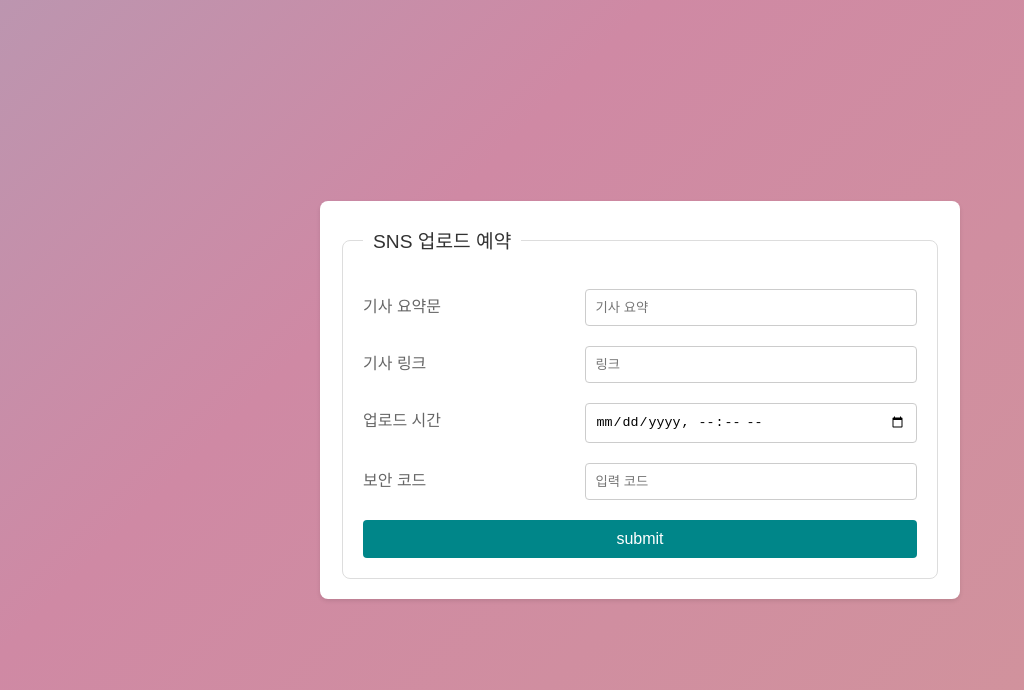
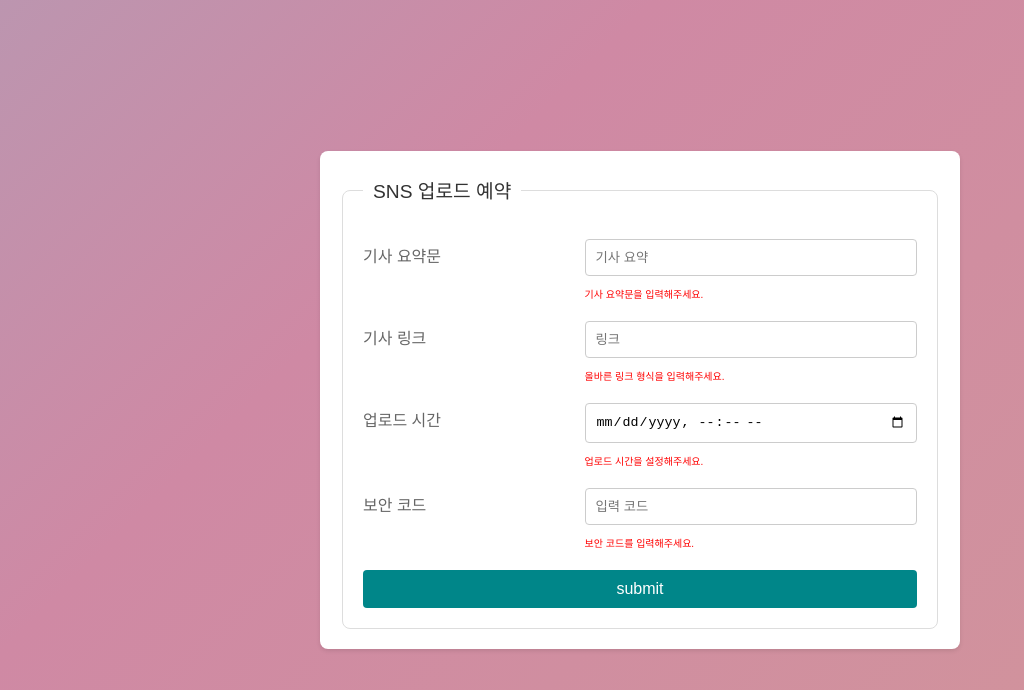
Before and after one commit to rapidmon/Upload, a website: page index.html in a window 1280 px wide. Both pictures are taken after a click on the button "submit". Shown: the whole page, without its empty margins (0-1024 px from the left). Drawn offline with Linux system fonts and the light colour scheme; no server answers.

Commit message:
유효성 검사 추가

```diff
--- a/index.css
+++ b/index.css
@@ -53,6 +53,13 @@ fieldset div {
     margin-bottom: 20px;
 }
 
+fieldset div p {
+    font-size: 10px;
+    color: red;
+    margin-left: 40%;
+    padding-top: 10px;
+}
+
 label {
     display: inline-block;
     color: #666;
--- a/index.html
+++ b/index.html
@@ -4,7 +4,7 @@
     <meta charset="UTF-8">
     <meta http-equiv="X-UA-Compatible" content="IE=edge">
     <meta name="viewport" content="width=device-width, initial-scale=1.0">
-    <title>트위터 예약 전송 프로그램</title>
+    <title>SNS 예약 전송 프로그램</title>
     <link rel="icon" href="https://image.donga.com/pc/2022/images/common/favicon.ico">
     <link rel="stylesheet" href="./index.css">
     <link rel="stylesheet" href="./reset.css">
@@ -15,15 +15,19 @@
             <legend>SNS 업로드 예약</legend>
             <div>
                 <label>기사 요약문</label><input type="text" placeholder="기사 요약" name="summary" id="summary">
+                <p id="summaryError"></p>
             </div>
             <div>
                 <label>기사 링크</label><input type="url" placeholder="링크" name="link" id="link">
+                <p id="linkError"></p>
             </div>
             <div>
                 <label>업로드 시간</label><input type="datetime-local" name="schedule" id="schedule">
+                <p id="scheduleError"></p>
             </div>
             <div>
                 <label>보안 코드</label><input type="text" placeholder="입력 코드" name="code" id="code">
+                <p id="codeError"></p>
             </div>
             <div>
                 <input type="button" value="submit" id="submitBtn">
@@ -37,6 +41,41 @@
         const link = document.getElementById('link').value;
         const schedule = document.getElementById('schedule').value;
         const code = document.getElementById('code').value;
+        let isValid = true;
+
+        // 오류 메시지 초기화
+        document.getElementById('summaryError').textContent = '';
+        document.getElementById('linkError').textContent = '';
+        document.getElementById('scheduleError').textContent = '';
+        document.getElementById('codeError').textContent = '';
+
+        // 기사 요약문 검증
+        if (!summary.trim()) {
+            document.getElementById('summaryError').textContent = '기사 요약문을 입력해주세요.';
+            isValid = false;
+        }
+
+        // 기사 링크 검증 (URL 형식)
+        if (!link.trim() || !/^https?:\/\/.+/i.test(link)) {
+            document.getElementById('linkError').textContent = '올바른 링크 형식을 입력해주세요.';
+            isValid = false;
+        }
+
+        // 업로드 시간 검증
+        if (!schedule.trim()) {
+            document.getElementById('scheduleError').textContent = '업로드 시간을 설정해주세요.';
+            isValid = false;
+        }
+
+        // 보안 코드 검증
+        if (!code.trim()) {
+            document.getElementById('codeError').textContent = '보안 코드를 입력해주세요.';
+            isValid = false;
+        }
+
+        if (!isValid) {
+            return; // 유효성 검사 실패 시, API 호출 중단
+        }
 
         // API Gateway 엔드포인트로 전송할 데이터 객체
         const tweetData = {
@@ -65,12 +104,12 @@
             } else {
                 console.error('Failed to schedule tweet');
                 console.log(response);
-                alert('트윗 예약에 실패했습니다.');
+                alert('트윗 예약에 실패했습니다. 보안 코드를 확인해주세요');
             }
         } catch (error) {
             console.error('Error:', error);
             alert('트윗 예약 중 에러가 발생했습니다.');
         }
     });
-    </script>
+</script>
 </html>
```
